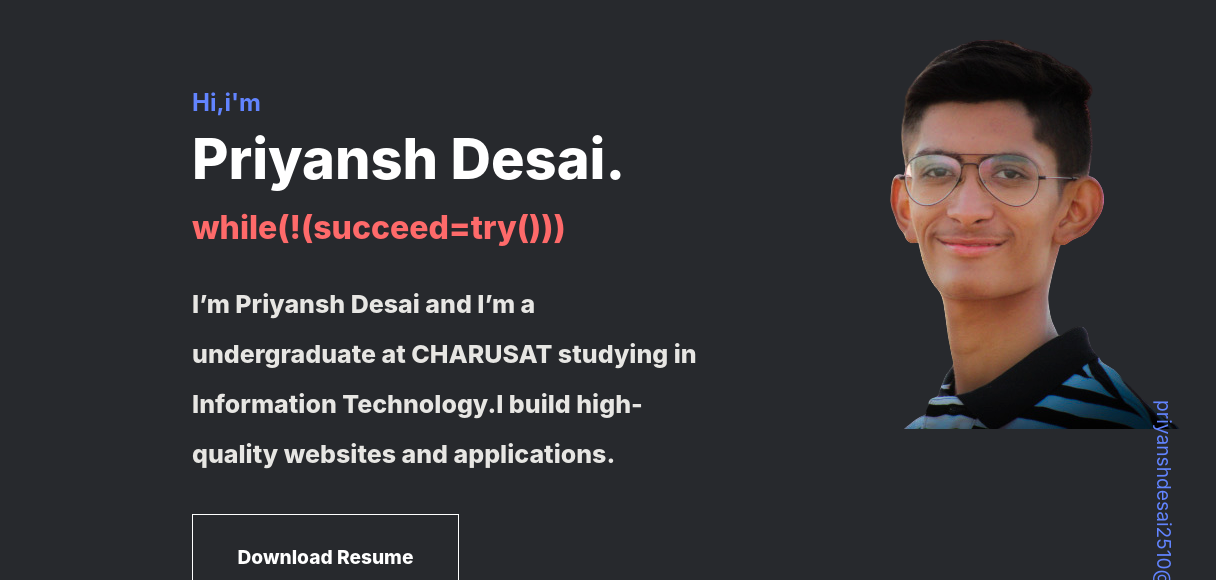
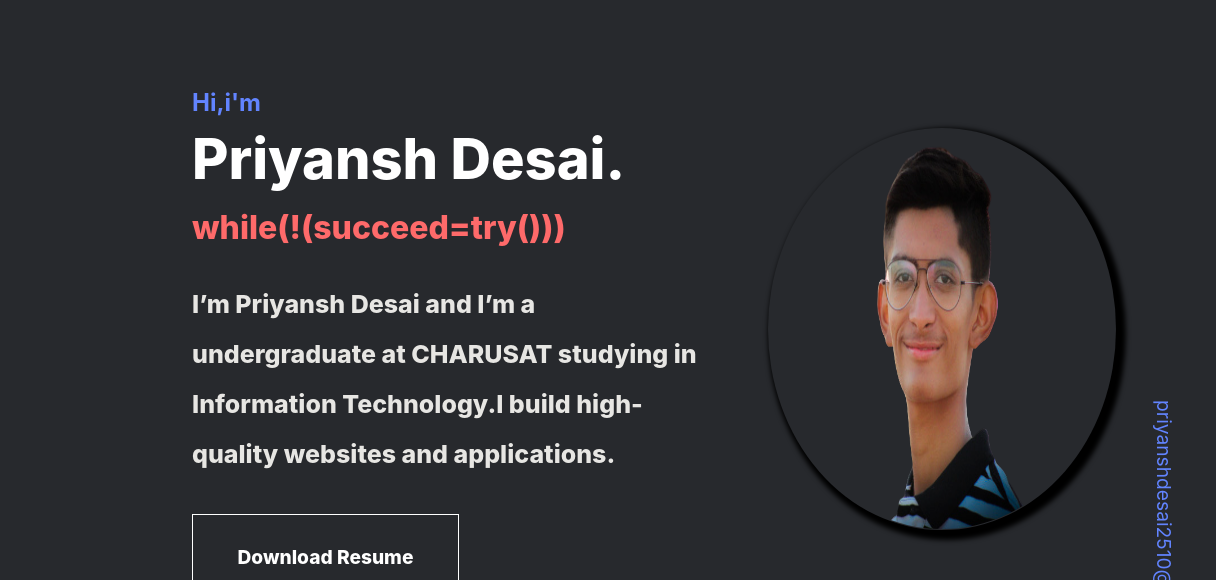
Before and after one commit to priyanshd2510/portfolio, a plain HTML site: page index.html in a window 1280 px wide. Shown: the part 112-692 px from the top of the page, 64-1280 px from the left. Drawn offline with nearby package versions, Linux system fonts and the light colour scheme.

Commit message:
second commit

```diff
--- a/index.html
+++ b/index.html
@@ -30,16 +30,16 @@
    <div class="flex" id="home">
     <div class="icon" data-aos="flip-up" data-aos-duration="2000" >
         <div class="item1">
-           <a href="https://github.com/priyanshd2510"><img src="github.svg" alt=""></a>
+           <a href="https://github.com/priyanshd2510"><img src="github.svg" alt="" id="iconh"></a>
         </div>
         <div class="item2">
-            <a href="https://www.linkedin.com/feed/"><img src="linkedin.svg" alt=""></a>
+            <a href="https://www.linkedin.com/feed/"><img src="linkedin.svg" alt="" id="iconh"></a>
         </div>
         <div class="item3">
-            <a href="https://www.instagram.com/"> <img src="instagram.svg" alt=""></a>
+            <a href="https://www.instagram.com/"> <img src="instagram.svg" alt="" id="iconh"></a>
         </div>
         <div class="item4">
-            <a href="https://twitter.com/home"> <img src="twitter.svg" alt=""></a>
+            <a href="https://twitter.com/home"> <img src="twitter.svg" alt="" id="iconh"></a>
 
         </div>
         <div class="item5">
@@ -60,10 +60,12 @@
         <div class="resume" onclick=" window.open('resume.pdf');">
            Download Resume
         </div>
+
+
     </div>
-    <div class="priyansh" data-aos="fade-left" data-aos-duration="3000">
+    <div class="priyansh" data-aos="fade-left" data-aos-duration="3000"><img src="priyansh.png" alt=""></div>
     </div>
-   </div>
+
 
    <!-- about -->
 
@@ -92,7 +94,7 @@
                    <h2>Unit covertor</h2>
                    <p>This is a C++ based application for covert one type of SI unit in other type.this is a fully equipped system tht alone mange the conversion
                        of unit.only need that user enter a data and select in ehich type want to covert it.</p>
-                       <img src="github.svg" alt="">
+                      <a href="https://github.com/priyanshd2510/unit-convertor"><img src="github.svg" alt=""></a>
                </div>
            </div>
 
@@ -126,7 +128,7 @@
                    <div class="card-text">
                        <h2>Blog</h2>
                        <p>It is real time web application where you can post blog with image and caption and later on you can edit or remove and you can also delete your blog .built using html,css,js,nodejs,mongodb. </p>
-                           <a href=""> <img src="github.svg" alt=""></a>   </div>
+                           <a href="https://github.com/priyanshd2510/blogapp"> <img src="github.svg" alt=""></a>   </div>
                    </div>
                    <div class="card" data-aos="flip-up" data-aos-duration="3000">
                        <div class="card-image"><img src="dsc.JPG  " alt=""></div>
--- a/style.css
+++ b/style.css
@@ -199,17 +199,29 @@ border-color: #6284FF;
 color: #6284FF;
 background-color: rgba(255, 255, 255, 0.2);
 }
+ .priyansh{
+    /* background: url('priyansh.png') no-repeat; */
+    position: absolute;
+    width: 27%;
+    height: 50%;
+    top: 30%;
+    left: 65%;
+    border-radius: 50%;
+    overflow: hidden;
 
-.priyansh{
-    background: url('priyansh.png') no-repeat;
-    flex: auto;
-    margin-top: 5%;
-    margin-left: 50%;
-    z-index: 1;
-    box-shadow: 10px 10px 5px #6284FF;
+    border: 1px solid transparent;
+
+    box-shadow: 5px 5px 5px 5px;
 
 }
-
+.priyansh img{
+    position: relative;
+    align-items: center;
+    right: 20%;
+    z-index: 999;
+    width: 100%;
+    height: 100%;
+}
 .icon{
     margin-left: 20px;
     height: 45%;
@@ -230,7 +242,13 @@ background-color: rgba(255, 255, 255, 0.2);
 .item1,.item2,.item3,.item4{
     z-index: 1;
     overflow: hidden;
+    animation-name: icon;
 }
+#iconh:hover{
+    transform: scale(2);
+}
+
+
 .item5{
     z-index: 1;
     width: 1px;
@@ -321,8 +339,7 @@ background-color: rgba(255, 255, 255, 0.2);
     position: relative;
     top: 5%;
     left: 25%;
-    z-index: 999;
-     /* display: flex;
+  /* display: flex;
      flex-direction: column; */
      width: 300px;
      overflow: hidden;
@@ -332,6 +349,10 @@ background-color: rgba(255, 255, 255, 0.2);
     text-align: center;
 }
 
+
+
+
+
 .card:nth-child(5){
     margin-bottom: 80%;
 }
@@ -340,6 +361,7 @@ background-color: rgba(255, 255, 255, 0.2);
 }
 .card-text{
     height: 275px;
+    overflow: hidden;
 }
 .card-text img{
     width: 20px;
@@ -358,6 +380,7 @@ background-color: rgba(255, 255, 255, 0.2);
 .card-text:first-child{
     padding-top: 30%;
 }
+
 /* contact */
 
 .contact{
```
